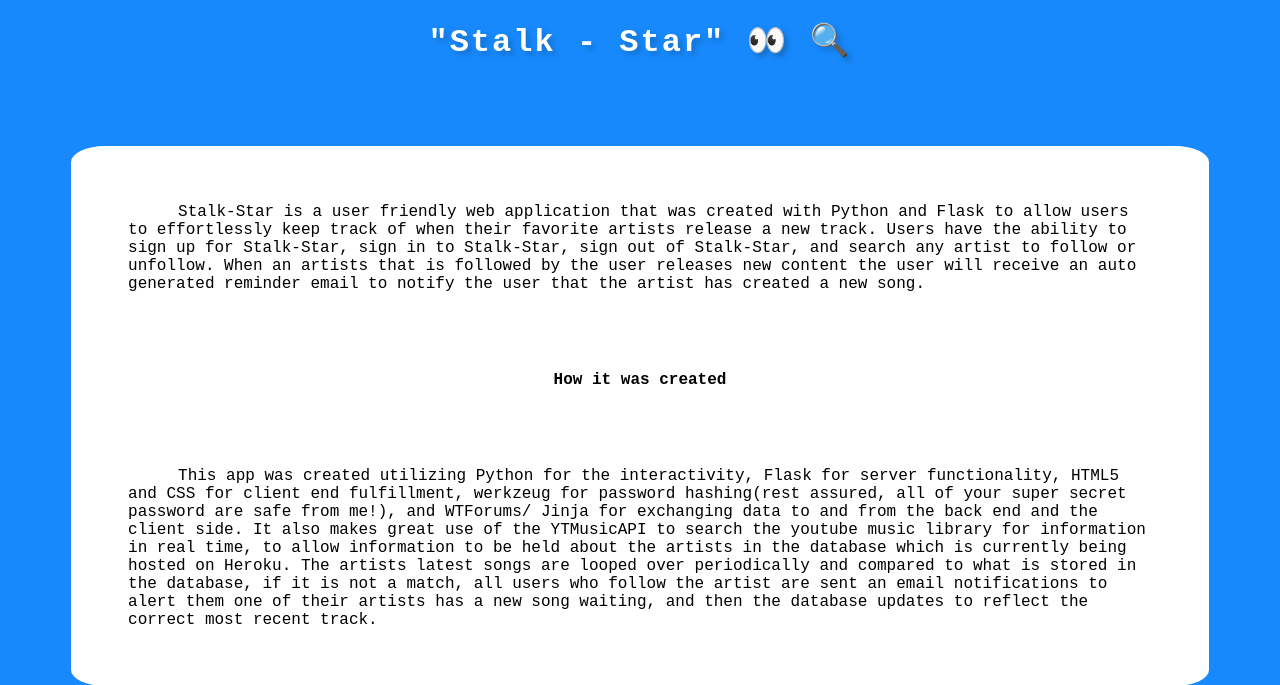
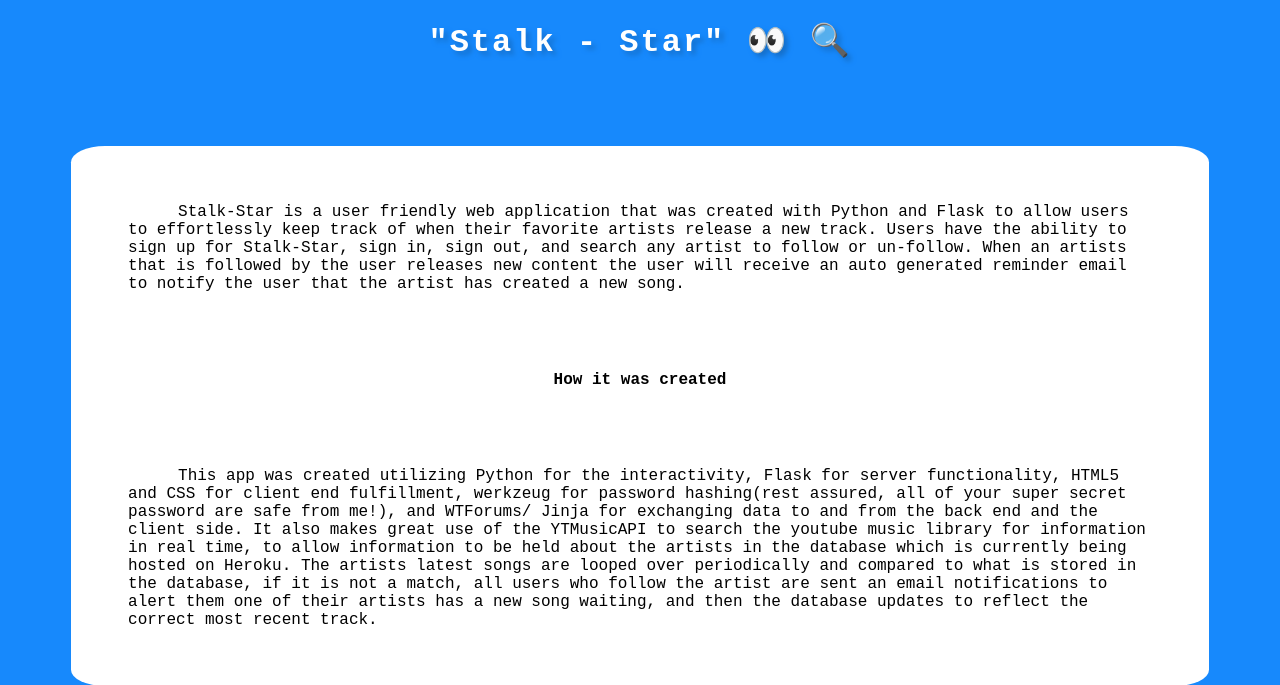
Before and after one commit to tatefrost/Stalk-Star, a Flask app: page /about in a window 1280 px wide. Shown: the part 283-968 px from the top of the page. Run offline with Flask 2, Linux system fonts and the light colour scheme.

Commit message:
updated info page description

```diff
--- a/templates/about.html
+++ b/templates/about.html
@@ -7,7 +7,7 @@
 <h1 class="banner"> "Stalk - Star" 👀 🔍 </h1>
 
 <div class="box" id="infobox">
-  <p class="about-text">Stalk-Star is a user friendly web application that was created with Python and Flask to allow users to effortlessly keep track of when their favorite artists release a new track. Users have the ability to sign up for Stalk-Star, sign in to Stalk-Star, sign out of Stalk-Star, and search any artist to follow or unfollow. When an artists that is followed by the user releases new content the user will receive an auto generated reminder email to notify the user that the artist has created a new song.</p>
+  <p class="about-text">Stalk-Star is a user friendly web application that was created with Python and Flask to allow users to effortlessly keep track of when their favorite artists release a new track. Users have the ability to sign up for Stalk-Star, sign in, sign out, and search any artist to follow or un-follow. When an artists that is followed by the user releases new content the user will receive an auto generated reminder email to notify the user that the artist has created a new song.</p>
   <h4 id="">How it was created</h4>
   <p class="about-text">This app was created utilizing Python for the interactivity, Flask for server functionality, HTML5 and CSS for client end fulfillment, werkzeug for password hashing(rest assured, all of your super secret password are safe from me!), and WTForums/ Jinja for exchanging data to and from the back end and the client side. It also makes great use of the YTMusicAPI to search the youtube music library for information in real time, to allow information to be held about the artists in the database which is currently being hosted on Heroku. The artists latest songs are looped over periodically and compared to what is stored in the database, if it is not a match, all users who follow the artist are sent an email notifications to alert them one of their artists has a new song waiting, and then the database updates to reflect the correct most recent track. </p>
 </div>
```
